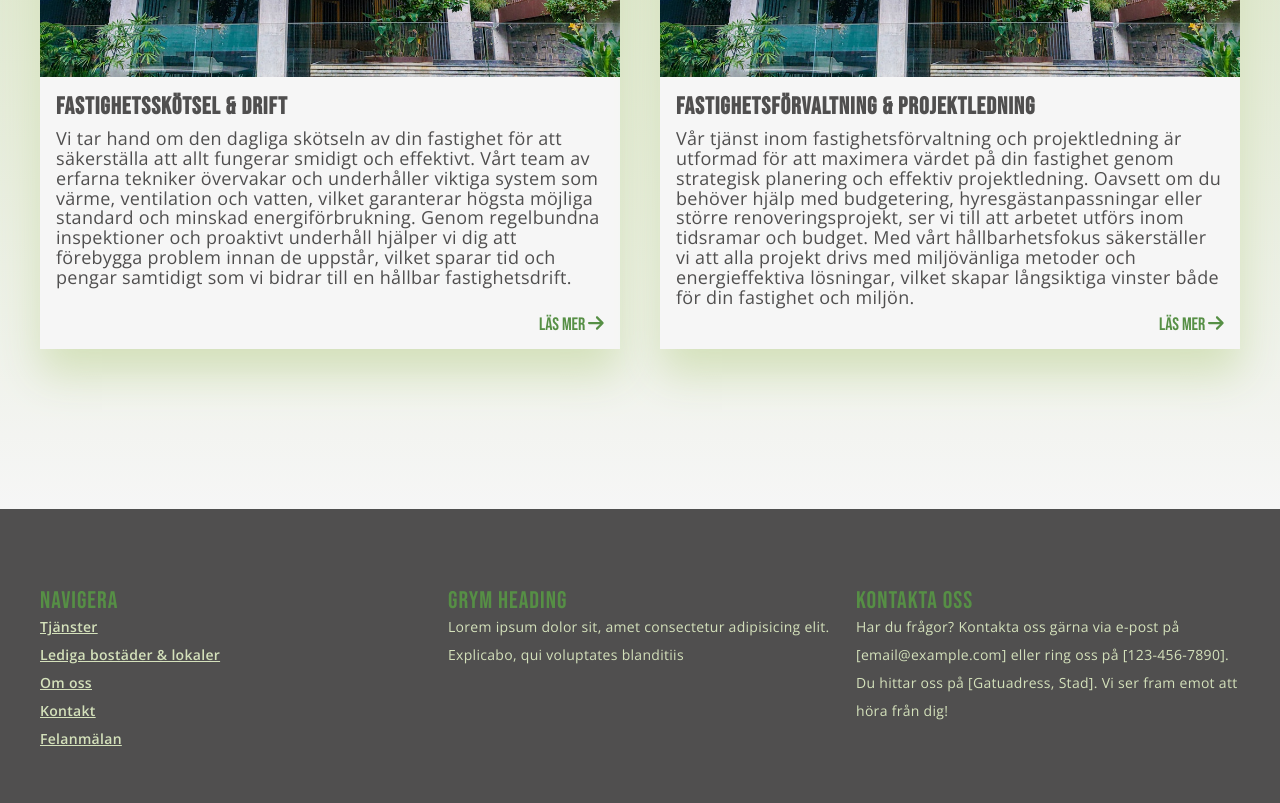
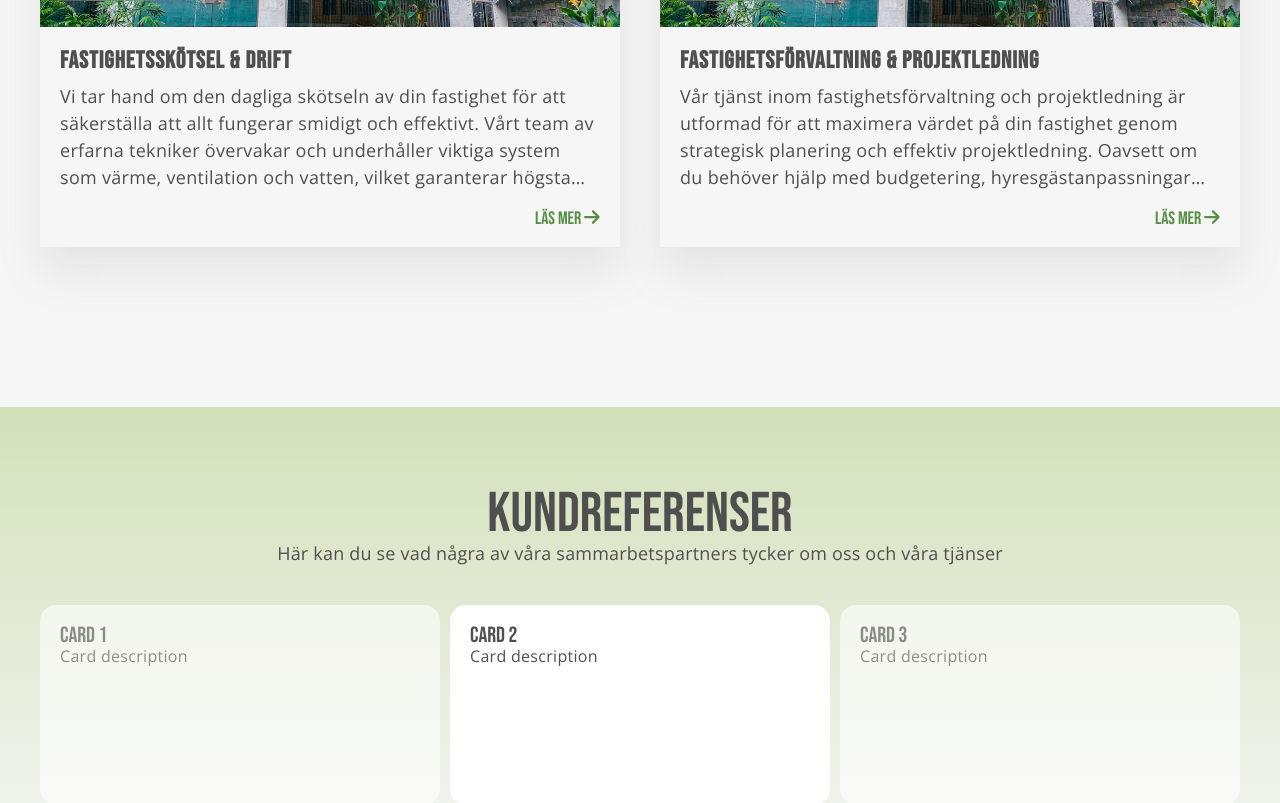
Before and after one commit to Wztrbrg/hfts, a React (Vite) app: page / in a window 1280 px wide. Shown: the part 1920-2723 px from the top of the page. Built offline with nearby package versions, Linux system fonts and the light colour scheme.

Commit message:
minor adjustments, added slider for reviews

```diff
--- a/package.json
+++ b/package.json
@@ -17,7 +17,9 @@
     "@fortawesome/react-fontawesome": "^0.2.2",
     "react": "^18.3.1",
     "react-dom": "^18.3.1",
-    "react-router-dom": "^6.27.0"
+    "react-router-dom": "^6.27.0",
+    "react-slick": "^0.30.2",
+    "slick-carousel": "^1.8.1"
   },
   "devDependencies": {
     "@eslint/js": "^9.11.1",
--- a/src/App.jsx
+++ b/src/App.jsx
@@ -1,5 +1,7 @@
 import Header from './components/Header'
 import './assets/style/globals/global.scss'
+import "slick-carousel/slick/slick.css";
+import "slick-carousel/slick/slick-theme.css";
 import { Routes, Route } from 'react-router-dom'
 import Home from './pages/Home'
 import Services from './pages/Services'
--- /dev/null
+++ b/src/assets/style/card-slider.scss
@@ -0,0 +1,37 @@
+.testimonial-slider {
+  width: 100%;
+
+  .slick-slide.slick-current {
+    padding: 0 10px;
+
+    .testimonial-card {
+      opacity: 1;
+    }
+  }
+
+  .testimonial-card {
+    background-color: #fff;
+    opacity: 0.6;
+    border-radius: 16px;
+    min-height: 200px;
+    padding: 20px;
+
+    transition: 0.3s;
+  }
+
+  .slick-prev {
+    left: 45%;
+    top: unset;
+    bottom: -50px;
+  }
+
+  .slick-next {
+    right: 45%;
+    top: unset;
+    bottom: -50px;
+  }
+
+  .slick-dots {
+    bottom: -40px;
+  }
+}
--- a/src/assets/style/services-short.scss
+++ b/src/assets/style/services-short.scss
@@ -3,23 +3,11 @@
 .services-short-section {
   position: relative;
   width: 100%;
-  background: linear-gradient(to bottom, $prim-color 2%, $bg-color);
   display: flex;
   justify-content: center;
   padding: 80px 16px 160px 16px;
   flex-wrap: wrap;
   gap: 40px;
-
-  // .wave-edge {
-  //   position: absolute;
-  //   top: -90px;
-  //   left: 0;
-  //   width: 100%;
-  //   height: 350px;
-  //   background-image: url(../images/wave.svg);
-  //   background-size: cover;
-  //   background-position: center;
-  // }
 
   .services-short-heading {
     width: 100%;
@@ -37,21 +25,20 @@
     .services-short-card {
       position: relative;
       width: 50%;
-      // max-width: 450px;
       background-color: $bg-color;
-      box-shadow: 0 25px 40px $prim-color;
+      box-shadow: 0 25px 40px #8d8d8d2a;
 
       .services-short-card-img {
         width: 100%;
-        height: 250px;
+        height: 100%;
+        max-height: 200px;
         object-fit: cover;
         object-position: center;
       }
 
       .text-container {
         width: 100%;
-        // height: 50%;
-        padding: 16px;
+        padding: 20px;
         display: flex;
         flex-direction: column;
         gap: 10px;
@@ -61,13 +48,20 @@
         }
 
         p {
-          margin-bottom: 26px;
+          display: -webkit-box; /* Fallback for older browsers */
+          -webkit-line-clamp: 4; /* Number of lines you want to show */
+          -webkit-box-orient: vertical;
+          overflow: hidden;
+          text-overflow: ellipsis; /* Add ... at the end */
+          line-height: 1.5; /* Adjust this based on your text size */
+          max-height: calc(1.5em * 4); /* Adjust the height to 3 lines */
+          margin-bottom: 36px;
         }
 
         a {
           position: absolute;
-          bottom: 16px;
-          right: 16px;
+          bottom: 20px;
+          right: 20px;
           color: $acc-color;
           font-family: $heading-font;
           text-decoration: none;
--- /dev/null
+++ b/src/assets/style/testimonial-section.scss
@@ -0,0 +1,39 @@
+@import "./globals/_variables";
+
+.testimonial-section {
+  width: 100%;
+  height: fit-content;
+  background: linear-gradient(to bottom, $prim-color 2%, $bg-color);
+  display: flex;
+  justify-content: center;
+  padding: 80px 16px;
+
+  .testimonial-section-content {
+    width: 100%;
+    height: 100%;
+    max-width: $max-content-w;
+    display: flex;
+    flex-direction: column;
+    gap: 40px;
+
+    .testimonial-text {
+      width: 100%;
+      height: 100%;
+
+      h1 {
+        text-align: center;
+      }
+
+      p {
+        text-align: center;
+      }
+    }
+    // Testimonial carousel
+    .testimonial-container {
+      width: 100%;
+      border-radius: 16px;
+      // overflow: hidden;
+      // height: 100%;
+    }
+  }
+}
--- /dev/null
+++ b/src/components/CardSlider.jsx
@@ -0,0 +1,51 @@
+import React from "react";
+import Slider from "react-slick";
+import '../assets/style/card-slider.scss';
+
+const CardSlider = () => {
+  const settings = {
+    infinite: true,
+    slidesToShow: 3, // Show one full card and half of the next
+    slidesToScroll: 1,
+    centerMode: true,
+    centerPadding: "0px",
+    dots: true,
+    speed: 300,
+    autoplay: true,
+    autoplaySpeed: 4000,
+    arrows: false,
+    responsive: [
+      {
+        breakpoint: 768, // Adjust for smaller screens
+        settings: {
+          slidesToShow: 1,
+          slidesToScroll: 1,
+        },
+      },
+    ],
+  };
+
+  const cards = [
+    { id: 1, title: "Card 1", desc: "Card description" },
+    { id: 2, title: "Card 2", desc: "Card description" },
+    { id: 3, title: "Card 3", desc: "Card description" },
+    { id: 4, title: "Card 4", desc: "Card description" },
+  ];
+
+  return (
+      <Slider {...settings} className="testimonial-slider">
+        {cards.map((card) => (
+          <div key={card.id} className="testimonial-card">
+            <h3 className="testimonial-card-title c-h dk-txt">
+              {card.title}
+            </h3>
+            <p className="testimonial-card-desc c-p dk-txt">
+              {card.desc}
+            </p>
+          </div>
+        ))}
+      </Slider>
+  );
+};
+
+export default CardSlider;
--- /dev/null
+++ b/src/components/TestimonialSection.jsx
@@ -0,0 +1,28 @@
+import React from 'react';
+import '../assets/style/testimonial-section.scss';
+import CardSlider from './CardSlider';
+
+
+
+const TestimonialSection = () => {
+
+
+  return (
+    <section className="testimonial-section">
+      <div className="testimonial-section-content">
+        <article className="testimonial-text">
+          <h1 className="l-h dk-txt">kundreferenser</h1>
+          <p className="l-p dk-txt">
+            Här kan du se vad några av våra sammarbetspartners
+            tycker om oss och våra tjänser
+          </p>
+        </article>
+        <div className="testimonial-container">
+          <CardSlider />
+        </div>
+      </div>
+    </section>
+  )
+}
+
+export default TestimonialSection;
--- a/src/pages/Home.jsx
+++ b/src/pages/Home.jsx
@@ -2,6 +2,7 @@ import HeroSection from "../components/HeroSection";
 import ValuesBox from "../components/ValuesBox";
 import AboutShort from "../components/AboutShort";
 import ServicesShort from "../components/ServicesShort";
+import TestimonialSection from "../components/TestimonialSection";
 
 const Home = () => {
   return (
@@ -10,6 +11,7 @@ const Home = () => {
       <ValuesBox />
       <AboutShort/>
       <ServicesShort />
+      <TestimonialSection />
     </div>
   )
 }
```
Also changed, not shown: 1 other file (tests, documents, lock files or other folders).
